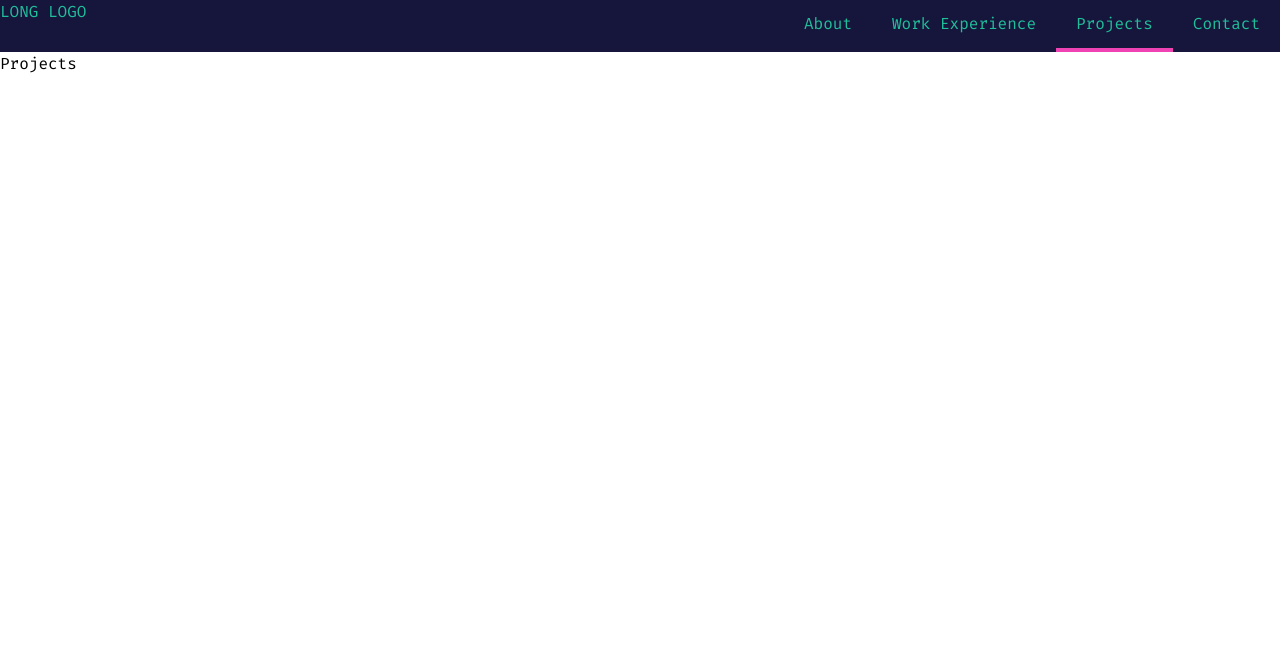
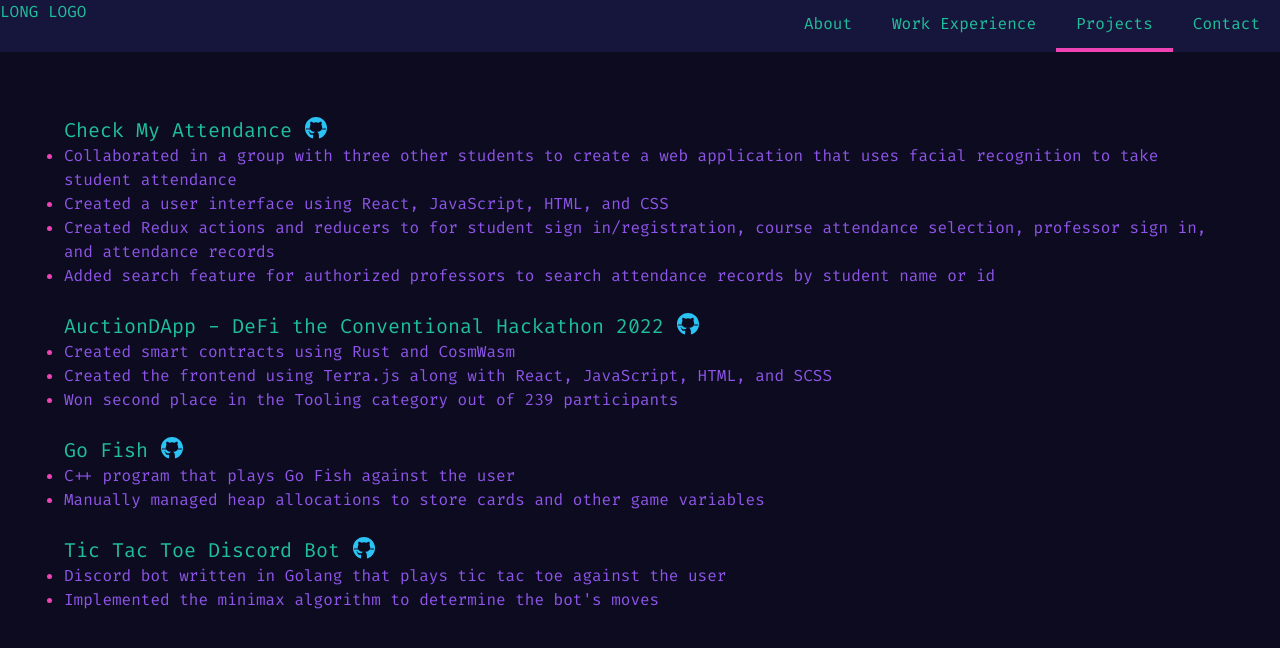
Before and after one commit to csong202/csong202.github.io, a React (Create React App) app: page /projects in a window 1280 px wide. Shown: the top 648 px of the page. Built offline with nearby package versions, Linux system fonts and the light colour scheme.

Commit message:
projects page, fix link title mix up on About page

```diff
--- a/src/components/Content.tsx
+++ b/src/components/Content.tsx
@@ -1,11 +1,14 @@
+import { ReactComponent as GitHubIcon } from "../icons/github.svg";
+
 type ContentProps = {
 	logo?: any;
-	media?: any; // TODO: projects page
+	media?: any; // TODO: projects page media?
 	h1Text?: string;
 	h2Text?: string;
 	paragraphs?: string[];
 	bulletPoints?: string[];
 	className?: string;
+	ghLink?: string;
 };
 
 const Content = (props: ContentProps) => {
@@ -16,6 +19,7 @@ const Content = (props: ContentProps) => {
 		bulletPoints,
 		className,
 		logo,
+		ghLink,
 	} = props;
 	const responsiveFontSizeClasses = "text-s md:text-base";
 
@@ -30,7 +34,22 @@ const Content = (props: ContentProps) => {
 				></img>
 			)}
 			{h1Text && (
-				<h1 className="text-teal text-lg sm:text-xl">{h1Text}</h1>
+				<div className="flex flex-row">
+					<h1 className="text-teal text-lg sm:text-xl mr-3">
+						{h1Text}{" "}
+					</h1>
+					{ghLink && (
+						<a
+							className="size-max"
+							href={ghLink}
+							target="_blank"
+							rel="noreferrer"
+							title={`${h1Text} GitHub`}
+						>
+							<GitHubIcon className="size-6 fill-blue hover:fill-pink" />
+						</a>
+					)}
+				</div>
 			)}
 			{h2Text && <h2 className="text-blue sm:text-lg">{h2Text}</h2>}
 			{bulletPoints && (
--- a/src/components/Headshot.tsx
+++ b/src/components/Headshot.tsx
@@ -15,7 +15,7 @@ const Headshot = () => {
 					href="https://github.com/csong202"
 					target="_blank"
 					rel="noreferrer"
-					title="LinkedIn Profile"
+					title="GitHub Profile"
 				>
 					<GitHubIcon className={iconClasses} />
 				</a>
@@ -24,7 +24,7 @@ const Headshot = () => {
 					href="https://www.linkedin.com/in/christina-song202/"
 					target="_blank"
 					rel="noreferrer"
-					title="GitHub Profile"
+					title="LinkedIn Profile"
 				>
 					<LinkedInIcon className={iconClasses} />
 				</a>
--- /dev/null
+++ b/src/content/text/projects.ts
@@ -0,0 +1,39 @@
+const projects = [
+	{
+		name: "Check My Attendance",
+		ghLink: "https://github.com/diegobajetti/check-my-attendance",
+		description: [
+			"Collaborated in a group with three other students to create a web application that uses facial recognition to take student attendance",
+			"Created a user interface using React, JavaScript, HTML, and CSS",
+			"Created Redux actions and reducers to for student sign in/registration, course attendance selection, professor sign in, and attendance records",
+			"Added search feature for authorized professors to search attendance records by student name or id",
+		],
+	},
+	{
+		name: "AuctionDApp - DeFi the Conventional Hackathon 2022",
+		ghLink: "https://github.com/csong202/AuctionDApp",
+		description: [
+			"Created smart contracts using Rust and CosmWasm",
+			"Created the frontend using Terra.js along with React, JavaScript, HTML, and SCSS",
+			"Won second place in the Tooling category out of 239 participants",
+		],
+	},
+	{
+		name: "Go Fish",
+		ghLink: "https://github.com/csong202/CardGames",
+		description: [
+			"C++ program that plays Go Fish against the user",
+			"Manually managed heap allocations to store cards and other game variables",
+		],
+	},
+	{
+		name: "Tic Tac Toe Discord Bot",
+		ghLink: "https://github.com/csong202/discord-bot2",
+		description: [
+			"Discord bot written in Golang that plays tic tac toe against the user",
+			"Implemented the minimax algorithm to determine the bot's moves",
+		],
+	},
+];
+
+export default projects;
--- a/src/pages/Projects.tsx
+++ b/src/pages/Projects.tsx
@@ -1,11 +1,21 @@
-import { NavBar } from "../components";
+import { Content, NavBar } from "../components";
+import projects from "../content/text/projects";
 
 const Projects = () => {
 	return (
-		<>
+		<div className="bg-background h-full sm:h-dvh  w-dvw text-purple">
 			<NavBar />
-			Projects
-		</>
+			<div className="p-8 lg:p-12 xl:p-16">
+				{projects.map(({ name, ghLink, description }) => (
+					<Content
+						h1Text={name}
+						ghLink={ghLink}
+						bulletPoints={description}
+						className="mb-6"
+					/>
+				))}
+			</div>
+		</div>
 	);
 };
 
```
